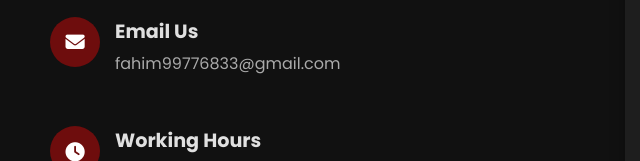
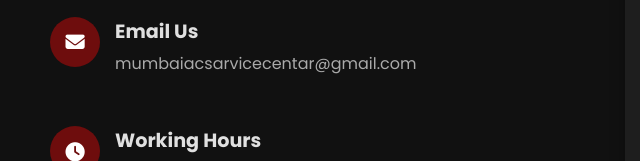
Before and after one commit to sadik786786/Mumbai-service-center, a plain HTML site: page index.html in a window 1280 px wide. Shown: the part 4299-4460 px from the top of the page, 0-640 px from the left. Drawn offline with Linux system fonts and the light colour scheme.

Commit message:
Update index.html

```diff
--- a/index.html
+++ b/index.html
@@ -1205,7 +1205,7 @@
                         </div>
                         <div class="info-text">
                             <h4>Email Us</h4>
-                            <p><a href="mailto:fahim99776833@gmail.com">fahim99776833@gmail.com</a></p>
+                            <p><a href="mailto:mumbaiacsarvicecentar@gmail.com">mumbaiacsarvicecentar@gmail.com</a></p>
                         </div>
                     </div>
                     <div class="info-item">
```
